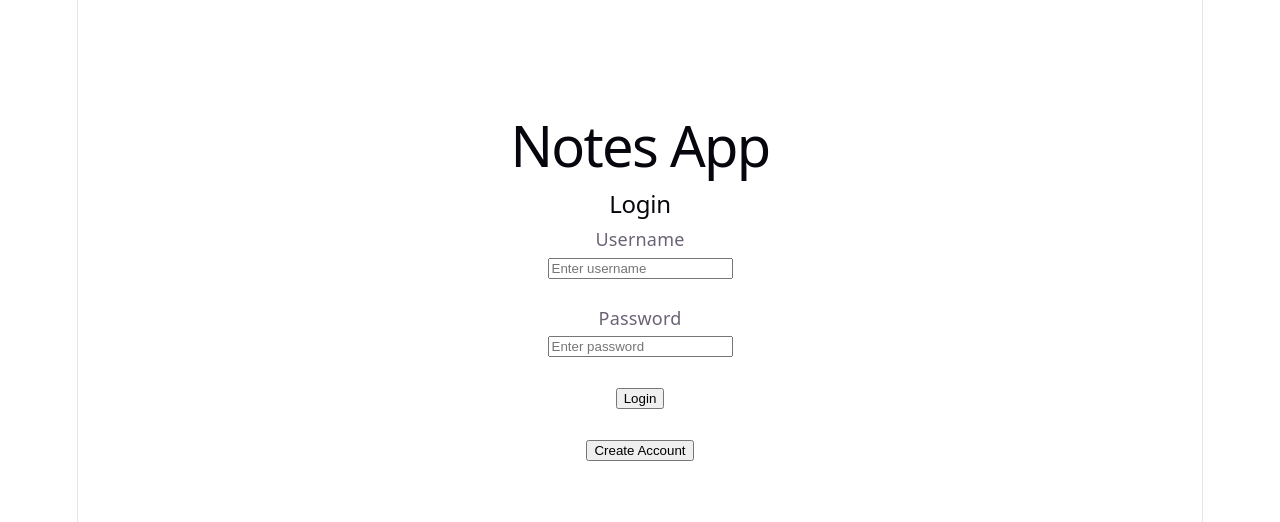
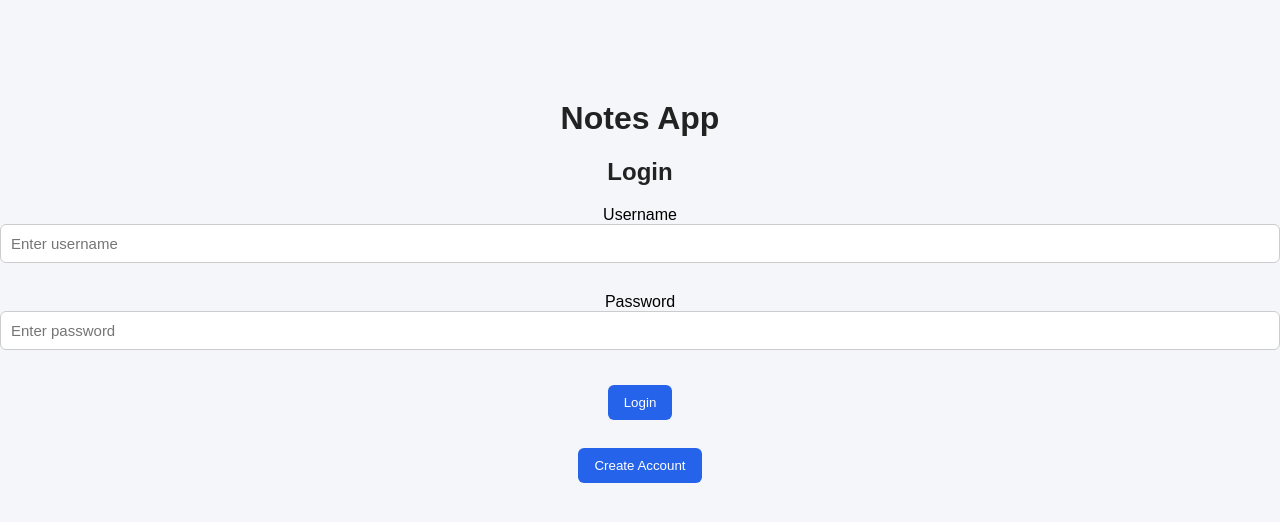
Before and after one commit to Onetap43/notes-backend, a React app in the folder frontend/: page /login in a window 1280 px wide. Shown: the top 522 px of the page. Built offline with nearby package versions, Linux system fonts and the light colour scheme; the HTML template or start-up script is replaced by a standard one.

Commit message:
Complete notes app with search pagination and UI polish

```diff
--- a/frontend/src/components/NoteCard.jsx
+++ b/frontend/src/components/NoteCard.jsx
@@ -1,10 +1,7 @@
 import { useState } from "react";
 import api from "../services/api";
 
-function NoteCard({
-  note,
-  fetchNotes,
-}) {
+function NoteCard({ note, fetchNotes }) {
   const [editing, setEditing] = useState(false);
 
   const [title, setTitle] = useState(note.title);
@@ -13,9 +10,7 @@ function NoteCard({
   const deleteNote = async () => {
     try {
       await api.delete(`/notes/${note.note_id}`);
-
       alert("Note deleted successfully!");
-
       fetchNotes();
     } catch (error) {
       console.error(error);
@@ -31,9 +26,7 @@ function NoteCard({
       });
 
       alert("Note updated successfully!");
-
       setEditing(false);
-
       fetchNotes();
     } catch (error) {
       console.error(error);
@@ -44,7 +37,6 @@ function NoteCard({
   const togglePin = async () => {
     try {
       await api.patch(`/notes/${note.note_id}/pin`);
-
       fetchNotes();
     } catch (error) {
       console.error(error);
@@ -54,7 +46,6 @@ function NoteCard({
   const toggleArchive = async () => {
     try {
       await api.patch(`/notes/${note.note_id}/archive`);
-
       fetchNotes();
     } catch (error) {
       console.error(error);
@@ -65,16 +56,20 @@ function NoteCard({
     return (
       <div
         style={{
-          border: "1px solid black",
-          padding: "15px",
-          marginBottom: "15px",
+          background: "white",
+          padding: "20px",
+          marginBottom: "20px",
+          borderRadius: "10px",
+          boxShadow: "0 2px 10px rgba(0,0,0,.1)",
         }}
-      ><input
+      >
+        <input
           type="text"
           value={title}
           onChange={(e) => setTitle(e.target.value)}
           style={{
             width: "100%",
+            padding: "10px",
             marginBottom: "10px",
           }}
         />
@@ -85,7 +80,9 @@ function NoteCard({
           onChange={(e) => setContent(e.target.value)}
           style={{
             width: "100%",
-            marginBottom: "10px",
+            padding: "10px",
+            marginBottom: "15px",
+            resize: "vertical",
           }}
         />
 
@@ -96,7 +93,9 @@ function NoteCard({
           Save
         </button>
 
-        <button onClick={() => setEditing(false)}>
+        <button
+          onClick={() => setEditing(false)}
+        >
           Cancel
         </button>
       </div>
@@ -106,10 +105,11 @@ function NoteCard({
   return (
     <div
       style={{
-        border: "1px solid black",
-        padding: "15px",
-        marginBottom: "15px",
+        background: "white",
+        padding: "20px",
+        marginBottom: "20px",
         borderRadius: "10px",
+        boxShadow: "0 2px 10px rgba(0,0,0,.1)",
       }}
     >
       <h3>
--- a/frontend/src/index.css
+++ b/frontend/src/index.css
@@ -1,111 +1,50 @@
-:root {
-  --text: #6b6375;
-  --text-h: #08060d;
-  --bg: #fff;
-  --border: #e5e4e7;
-  --code-bg: #f4f3ec;
-  --accent: #aa3bff;
-  --accent-bg: rgba(170, 59, 255, 0.1);
-  --accent-border: rgba(170, 59, 255, 0.5);
-  --social-bg: rgba(244, 243, 236, 0.5);
-  --shadow:
-    rgba(0, 0, 0, 0.1) 0 10px 15px -3px, rgba(0, 0, 0, 0.05) 0 4px 6px -2px;
-
-  --sans: system-ui, 'Segoe UI', Roboto, sans-serif;
-  --heading: system-ui, 'Segoe UI', Roboto, sans-serif;
-  --mono: ui-monospace, Consolas, monospace;
-
-  font: 18px/145% var(--sans);
-  letter-spacing: 0.18px;
-  color-scheme: light dark;
-  color: var(--text);
-  background: var(--bg);
-  font-synthesis: none;
-  text-rendering: optimizeLegibility;
-  -webkit-font-smoothing: antialiased;
-  -moz-osx-font-smoothing: grayscale;
-
-  @media (max-width: 1024px) {
-    font-size: 16px;
-  }
+body {
+  margin: 0;
+  padding: 0;
+  font-family: Arial, Helvetica, sans-serif;
+  background: #f4f6f9;
 }
 
-@media (prefers-color-scheme: dark) {
-  :root {
-    --text: #9ca3af;
-    --text-h: #f3f4f6;
-    --bg: #16171d;
-    --border: #2e303a;
-    --code-bg: #1f2028;
-    --accent: #c084fc;
-    --accent-bg: rgba(192, 132, 252, 0.15);
-    --accent-border: rgba(192, 132, 252, 0.5);
-    --social-bg: rgba(47, 48, 58, 0.5);
-    --shadow:
-      rgba(0, 0, 0, 0.4) 0 10px 15px -3px, rgba(0, 0, 0, 0.25) 0 4px 6px -2px;
-  }
-
-  #social .button-icon {
-    filter: invert(1) brightness(2);
-  }
-}
-
-body {
-  margin: 0;
-}
-
-#root {
-  width: 1126px;
-  max-width: 100%;
-  margin: 0 auto;
-  text-align: center;
-  border-inline: 1px solid var(--border);
-  min-height: 100svh;
-  display: flex;
-  flex-direction: column;
+* {
   box-sizing: border-box;
 }
 
-h1,
-h2 {
-  font-family: var(--heading);
-  font-weight: 500;
-  color: var(--text-h);
+button {
+  padding: 10px 16px;
+  margin: 5px;
+  border: none;
+  border-radius: 6px;
+  cursor: pointer;
+  background: #2563eb;
+  color: white;
+  transition: 0.2s;
 }
 
-h1 {
-  font-size: 56px;
-  letter-spacing: -1.68px;
-  margin: 32px 0;
-  @media (max-width: 1024px) {
-    font-size: 36px;
-    margin: 20px 0;
-  }
-}
-h2 {
-  font-size: 24px;
-  line-height: 118%;
-  letter-spacing: -0.24px;
-  margin: 0 0 8px;
-  @media (max-width: 1024px) {
-    font-size: 20px;
-  }
-}
-p {
-  margin: 0;
+button:hover {
+  background: #1d4ed8;
 }
 
-code,
-.counter {
-  font-family: var(--mono);
-  display: inline-flex;
-  border-radius: 4px;
-  color: var(--text-h);
+button:disabled {
+  background: gray;
+  cursor: not-allowed;
 }
 
-code {
+input,
+textarea {
+  width: 100%;
+  padding: 10px;
+  border-radius: 6px;
+  border: 1px solid #ccc;
+  margin-bottom: 12px;
   font-size: 15px;
-  line-height: 135%;
-  padding: 4px 8px;
-  background: var(--code-bg);
 }
+
+h1,
+h2,
+h3 {
+  color: #222;
+}
+
+p {
+  color: #444;
+}
```
